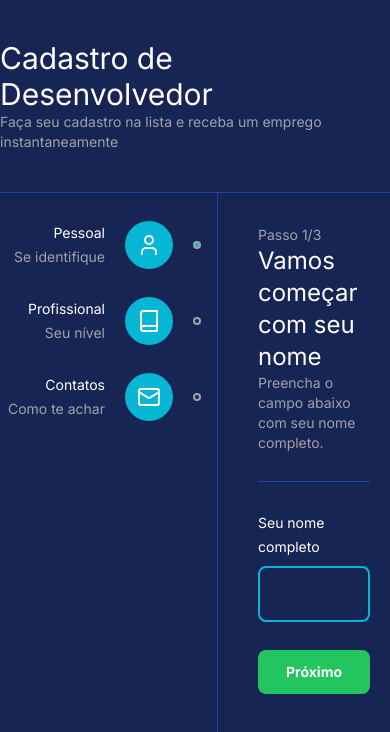
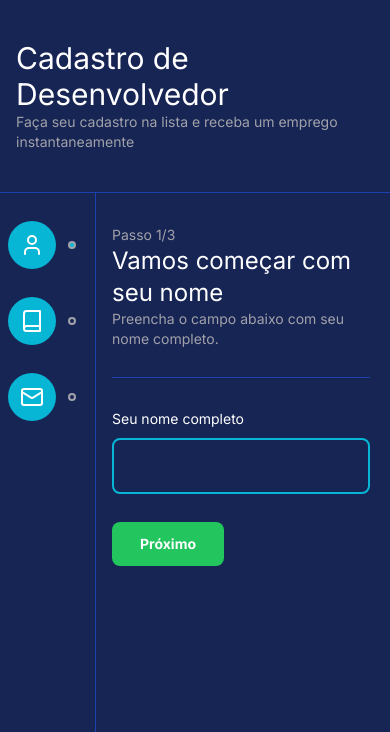
Before and after one commit to felipems1/dev-form, a Next.js app: page / in a window 390 px wide. Shown: the top 732 px of the page. Built offline with nearby package versions, Linux system fonts and the light colour scheme.

Commit message:
fix: correction in responsiveness

```diff
--- a/src/app/(steps)/layout.tsx
+++ b/src/app/(steps)/layout.tsx
@@ -15,10 +15,10 @@ export default function StepLayout({
 
           <hr className="h-[1px] border-0 bg-blue-800" />
 
-          <div className="m-auto flex w-full max-w-[1000px] flex-1">
+          <div className="m-auto flex w-full max-w-[1000px] flex-1 pb-2">
             <Sidebar />
 
-            <div className="flex-1 pl-10 pt-3">{children}</div>
+            <div className="flex-1 pl-4 pt-3 md:pl-10">{children}</div>
           </div>
         </div>
       </div>
--- a/src/components/header.tsx
+++ b/src/components/header.tsx
@@ -1,6 +1,6 @@
 export function Header() {
   return (
-    <header className="m-auto w-full max-w-[900px] px-0 py-10">
+    <header className="m-auto w-full max-w-[900px] px-4 py-10 lg:px-0">
       <h1 className="m-0 p-0 text-3xl">Cadastro de Desenvolvedor</h1>
       <p className="text-sm text-zinc-400">
         Faça seu cadastro na lista e receba um emprego instantaneamente
--- a/src/components/select-option.tsx
+++ b/src/components/select-option.tsx
@@ -18,7 +18,7 @@ export function SelectOption({
       onClick={handleSelectOption}
       className={`mb-4 flex cursor-pointer items-center rounded-lg border-2 border-solid ${selected ? 'border-cyan-500' : 'border-zinc-400'} p-5`}
     >
-      <div className="flex h-14 w-14 items-center justify-center rounded-[50%] bg-cyan-500 text-2xl">
+      <div className="flex h-10 w-10 items-center justify-center rounded-[50%] bg-cyan-500 text-2xl md:h-14 md:w-14">
         {icon}
       </div>
       <div className="ml-5 flex-1">
--- a/src/components/sidebar-item.tsx
+++ b/src/components/sidebar-item.tsx
@@ -15,8 +15,8 @@ export function SidebarItem({
 }: SidebarItemProps) {
   return (
     <div className="mx-0 my-7 cursor-pointer">
-      <div className="flex items-center">
-        <div className="mr-5 flex-1">
+      <div className="flex items-center px-2">
+        <div className="mr-5 hidden flex-1 lg:block">
           <h3 className="mb-1 text-right text-sm text-white">{title}</h3>
           <p className="text-right text-sm text-zinc-400">{description}</p>
         </div>
@@ -36,7 +36,7 @@ export function SidebarItem({
         </div>
 
         <div
-          className={`ml-5 mr-4 h-2 w-2 rounded-[50%] border-2 border-solid border-zinc-400 ${active ? 'bg-cyan-500' : 'bg-transparent'}`}
+          className={`mr:1 ml-3 h-2 w-2 rounded-[50%] border-2 border-solid border-zinc-400 md:ml-5 md:mr-4 ${active ? 'bg-cyan-500' : 'bg-transparent'}`}
         ></div>
       </div>
     </div>
--- a/src/components/siderbar.tsx
+++ b/src/components/siderbar.tsx
@@ -7,7 +7,7 @@ export function Sidebar() {
   const { state } = useForm()
 
   return (
-    <div className="w-64 border-r border-solid border-blue-800">
+    <div className="w-24 border-r border-solid border-blue-800 lg:w-64">
       <SidebarItem
         title="Pessoal"
         description="Se identifique"
```
